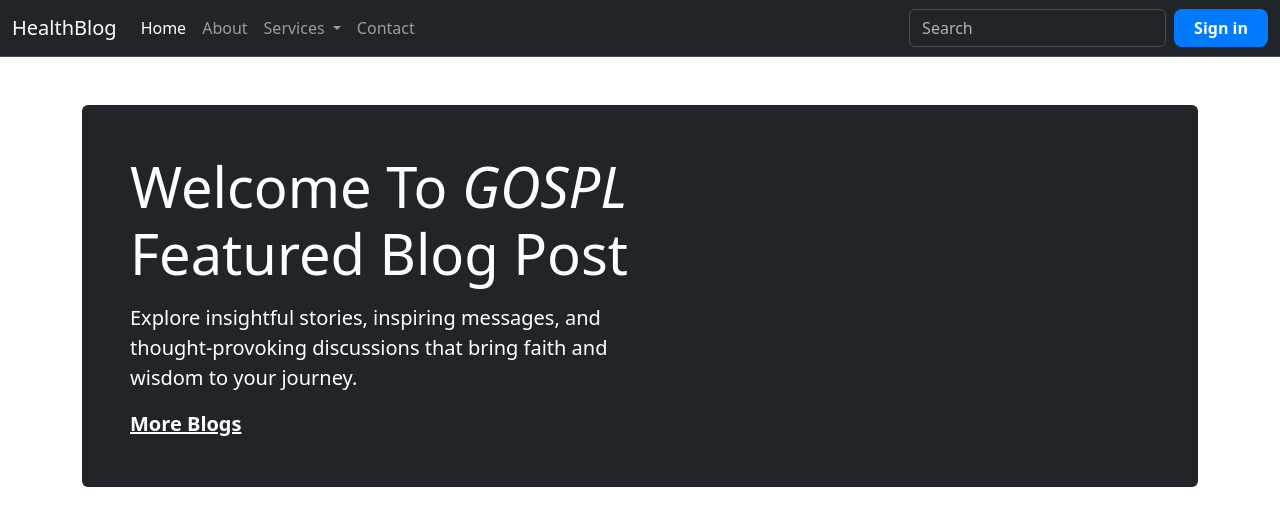
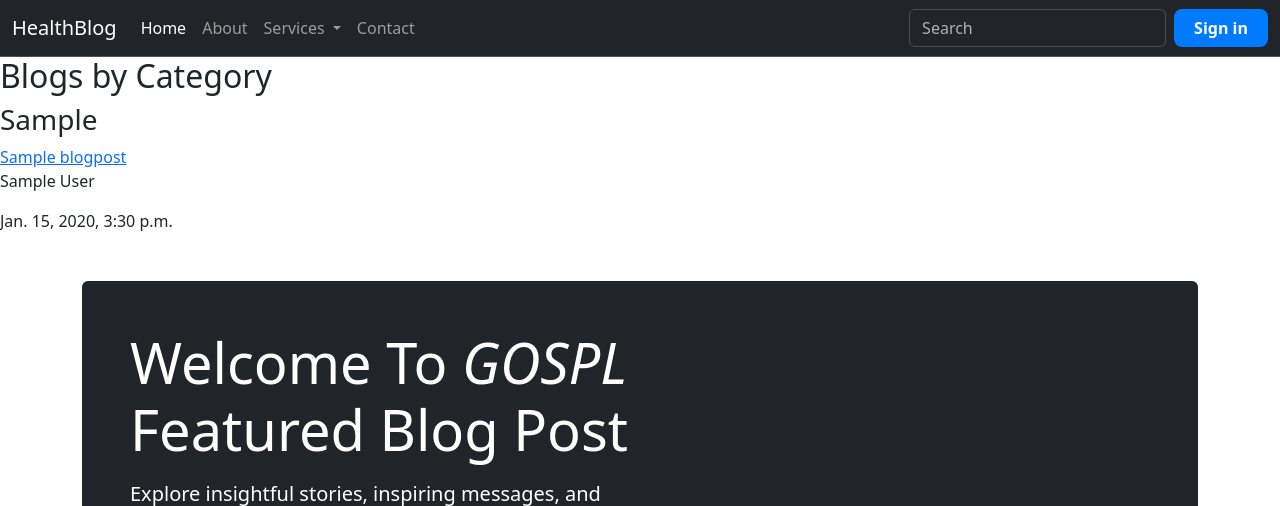
Before and after one commit to akanksha070191/Blog, a Django app: page / in a window 1280 px wide. Shown: the top 506 px of the page. Run offline with Django 5.2, Linux system fonts and the light colour scheme; tables that the repository leaves empty hold one stand-in row (values such as "Sample post"); grey boxes marked "Sample" are stand-in pictures.

Commit message:
lading page category details

```diff
--- a/blogapp/views.py
+++ b/blogapp/views.py
@@ -9,7 +9,15 @@ from django.core.paginator import Paginator
 
 def blog(request):
     allBlog = BlogPost.objects.filter().order_by('-created_on')[:4]
-    return render(request, 'blog.html', {'allBlog': allBlog})
+    categoryList = BlogPost.objects.values('category').distinct()
+    category_dict = {}
+
+    for category in categoryList:
+        blogCategory = BlogPost.objects.filter(category=category['category']).order_by('-created_on')[:2]
+        titles = [{'id': blog.id, 'title': blog.title, 'author': blog.author, 'created_on':blog.created_on} for blog in blogCategory]
+        if titles:
+            category_dict[category['category']] = titles
+    return render(request, 'blog.html', {'allBlog': allBlog, 'category_dict': category_dict})
 
 def signin(request):
     return render(request, 'signin.html')
--- a/templates/blog.html
+++ b/templates/blog.html
@@ -65,7 +65,7 @@
                 </form>
                 {% if  request.session.username %}
                 <div class="user-info" onclick="toggleDropdown()">
-                    <i class="user-icon bi bi-person-fill"></i> <!-- User icon -->
+                    <i class="user-icon bi bi-person-fill"></i>
                     <div class="signout-dropdown">
                         <p>{{ request.session.username }}</p>
                         <button class="signout-btn" onclick="window.location.href='{% url "signout" %}'">Sign out</button>
@@ -80,6 +80,19 @@
     </nav>
 
     {% comment %} Hero Section {% endcomment %}
+
+    <h2>Blogs by Category</h2>
+    {% for category, titles in category_dict.items %}
+        <h3>{{ category }}</h3>
+            {% for blog in titles %}
+                <a href="{% url 'blogDetail' blog.id %}">{{ blog.title }}</a>
+                <p>{{blog.author}}</p>
+                <p>{{blog.created_on}}</p>
+
+            {% endfor %}
+    {% empty %}
+        <p>No blogs available.</p>
+    {% endfor %}
 
     <section class="container mt-5">
         <div class="p-4 p-md-5 mb-4 text-white rounded bg-dark">
```
